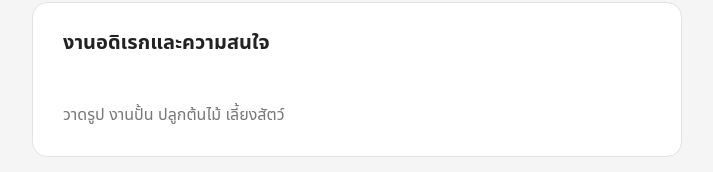
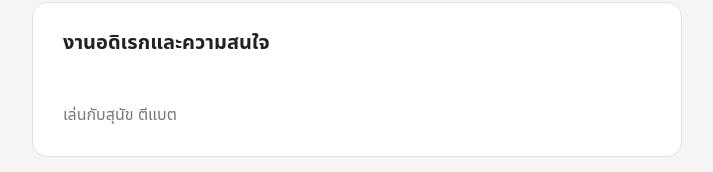
Before and after one commit to s34498/s34498.github.io, a plain HTML site: page about.html in a window 1280 px wide. Shown: the part 1201-1373 px from the top of the page, without its empty margins (483-1196 px from the left). Drawn offline with Linux system fonts and the light colour scheme.

Commit message:
Update hobbies listed in about.html

```diff
--- a/about.html
+++ b/about.html
@@ -317,7 +317,7 @@ alt="Profile"
 </h2>
 
 <p>
-วาดรูป งานปั้น ปลูกต้นไม้ เลี้ยงสัตว์
+เล่นกับสุนัข ตีแบต
 </p>
 
 </div>
```
